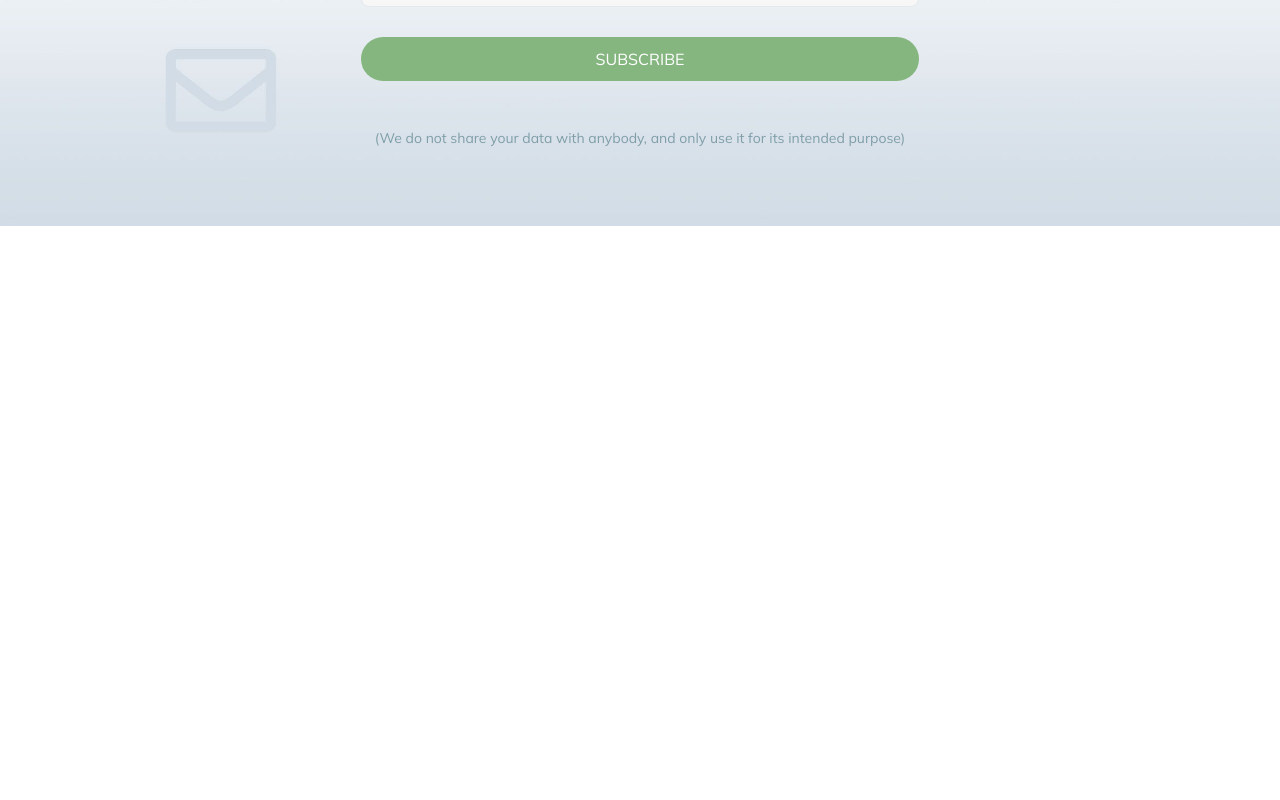
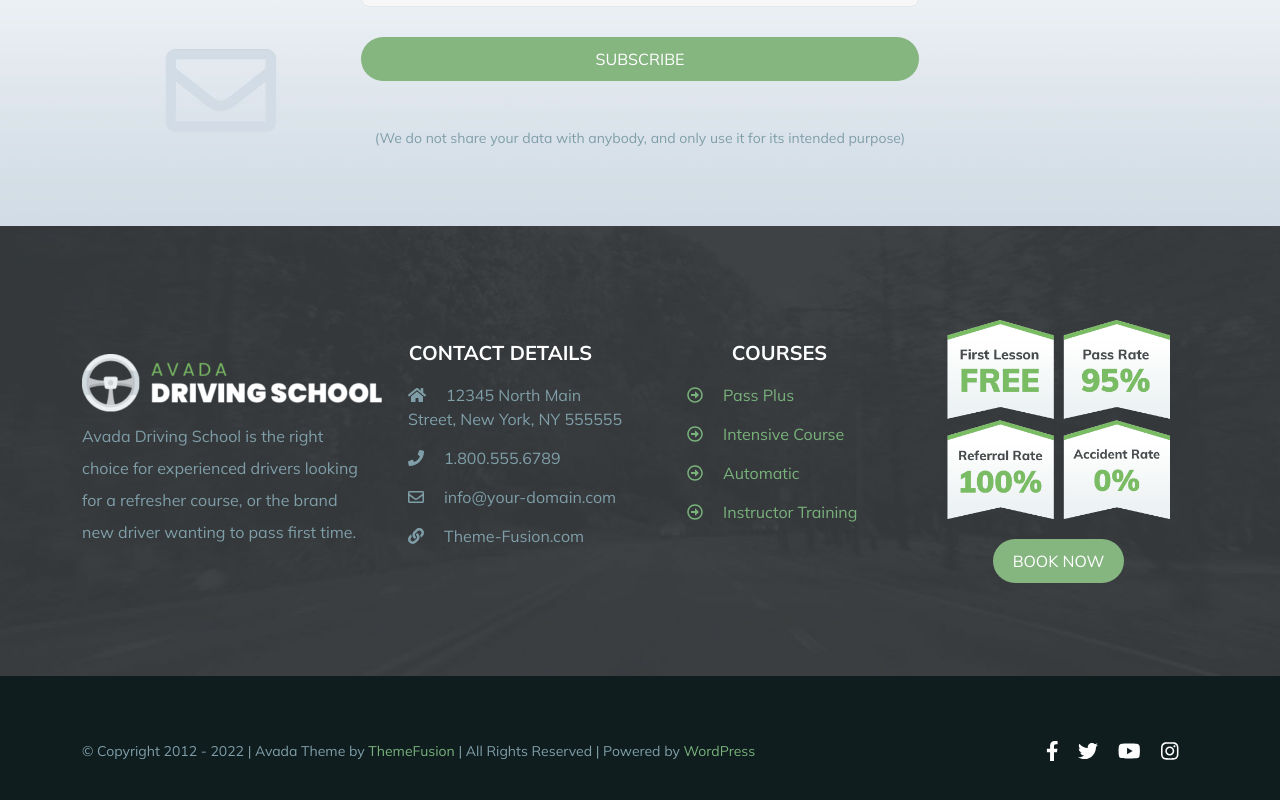
Before and after one commit to andrea-nuzzo/proj-html-vuejs, a Vue app: page / in a window 1280 px wide. Shown: the part 4938-5738 px from the top of the page. Before the commit the page ends 5164 px from the top, so only its background shows below. Built offline with nearby package versions, Linux system fonts and the light colour scheme.

Commit message:
completed footer

```diff
--- /dev/null
+++ b/src/components/elements/courses.vue
@@ -0,0 +1,41 @@
+<template>
+  <div>
+      <li>
+          <i class="far fa-arrow-alt-circle-right"></i>
+          <a href="">{{contact.course}}</a>
+      </li>
+  </div>
+</template>
+
+<script>
+export default {
+    name: 'courses',
+
+    props: {
+        contact: Object,
+    },
+
+}
+</script>
+
+<style lang="scss" scoped>
+
+@import '../../assets/style/partials/variables.scss';
+
+a:hover{
+   color: inherit;
+}
+
+li, a {
+    color: $primaryColor;
+}
+
+li{
+    margin: 15px
+}
+
+.fa-arrow-alt-circle-right{
+    margin-right: 20px;
+}
+
+</style>
--- a/src/components/macro/Footer.vue
+++ b/src/components/macro/Footer.vue
@@ -1,17 +1,153 @@
 <template>
   <footer>
+    <div class="topFooter container d-flex justify-content-between align-items-center">
+      <div class="col-3">
+        <img src="../../assets/img/avada-drivers-logo-2x-300x58.png" alt="">
+        <div class="text mt-2">Avada Driving School is the right choice for experienced drivers looking for a refresher course, or the brand new driver wanting to pass first time.</div>
+      </div>
+      <div class="containerList d-flex">
+        <div class="col-6 ">
+          <div class="titleSection">CONTACT DETAILS</div>
+          <ul class="detail">
+            <li>
+              <i class="fas fa-home"></i>
+              <span>12345 North Main Street, New York, NY 555555</span>
+            </li>
 
+            <li>
+              <i class="fas fa-phone"></i>
+              <span>1.800.555.6789</span>
+            </li>
+            <li>
+              <i class="far fa-envelope"></i>
+              <span>info@your-domain.com</span>
+            </li>
+            <li>
+              <i class="fas fa-link"></i>
+              <span>Theme-Fusion.com</span>
+            </li>
+          </ul>
+        </div>
+
+        <div class="col-6">
+          <div class="titleSection">COURSES</div>
+          <ul>
+            <courses v-for="(item, index) in courses" :key="index" :contact="item"/>
+          </ul>
+        </div>
+      </div>
+
+
+      <div class="col-3 grid d-flex flex-column align-items-center">
+        <img src="../../assets/img/grid.png" alt="">
+        <div class="btnGreen">book now</div>
+      </div>
+    </div>
+    <div class="bottomFooter">
+      <div class="container h-100 d-flex align-items-center justify-content-between">
+        <div class="copyrigth">© Copyright 2012 - 2022 | Avada Theme by <a href="">ThemeFusion</a>  | All Rights Reserved | Powered by <a href="">WordPress</a></div>
+        <div class="SocialMedia">
+          <span><i class="fab fa-facebook-f"></i></span>
+          <span><i class="fab fa-twitter"></i></span>
+          <span><i class="fab fa-youtube"></i></span>
+          <span><i class="fab fa-instagram"></i></span>
+        </div>
+      </div>
+    </div>
   </footer>
 </template>
 
 <script>
+
+import courses from '../elements/courses.vue';
+
 export default {
     name: 'Footer',
+
+    components:{
+      courses,
+    },
+
+    data(){
+      return{
+        courses:[
+        {
+          course:'Pass Plus',
+        },
+        {
+          course:'Intensive Course',
+        },
+        {
+          course:'Automatic',
+        },
+        {
+          course:'Instructor Training',
+        }],
+      }
+    },
 
 }
 </script>
 
 <style lang="scss" scoped>
 
+@import '../../assets/style/partials/variables.scss';
+
+  footer{
+    height: 600px;
+    background-image: url('../../assets/img/footer-background-color.jpg');
+    background-size: cover;
+    background-position: center;
+  }
+  a{
+    color: $primaryColor
+  }
+  .topFooter{
+    height: 450px;
+  }
+
+  .text{
+    color: $primaryColorText;
+    line-height: 2rem;
+  }
+  .titleSection{
+    text-align: center;
+    color: white;
+    font-weight: bold;
+    font-size: 20px;
+  }
+  .detail li{
+    margin: 15px;
+    color: $primaryColorText;
+  }
+  .detail span{
+    margin-left: 20px;
+  }
+
+  .grid img{
+    width: 80%;
+    margin-bottom: 20px;
+  }
+
+  ul li i{
+    display: inline;
+    margin-right: 20px;
+  }
+  .bottomFooter{
+    height: 150px;
+    background-color: #0f1d1f;
+    color: $primaryColorText;
+  }
+
+  .copyrigth{
+    font-size: 14px;
+  }
+
+
+  .bottomFooter span {
+    color: white;
+    margin-right: 20px;
+    font-size: 20px;
+  }
 
 </style>
```
Also changed, not shown: src/assets/img/grid.png (renamed from src/assets/img/footer-ad-grid.png).
